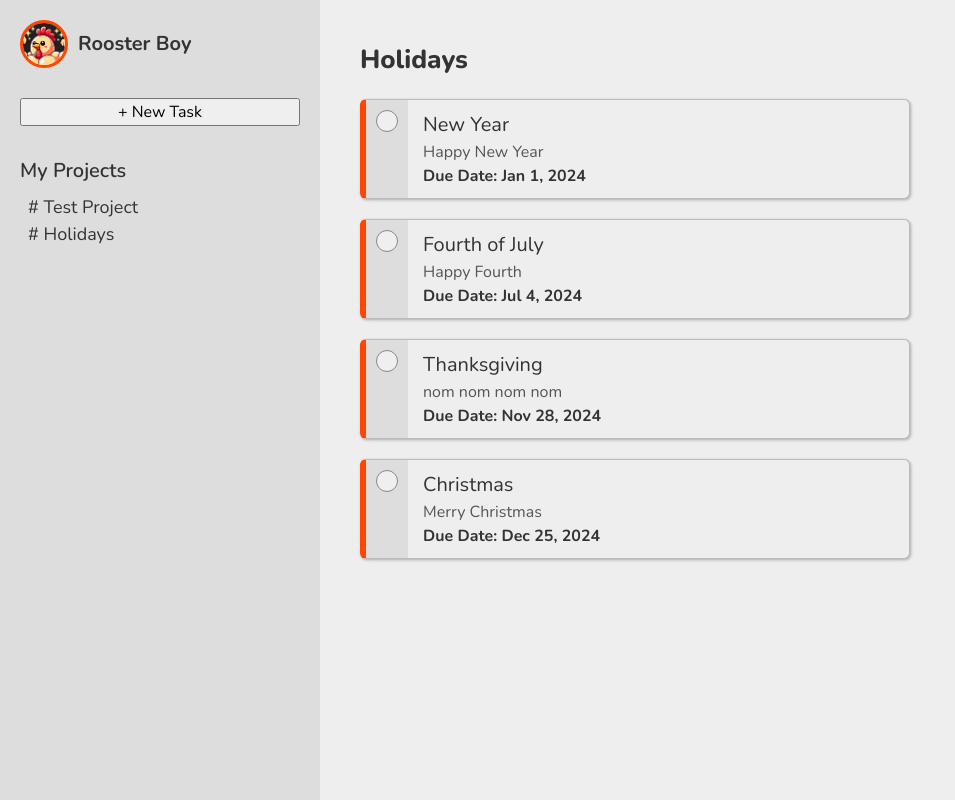
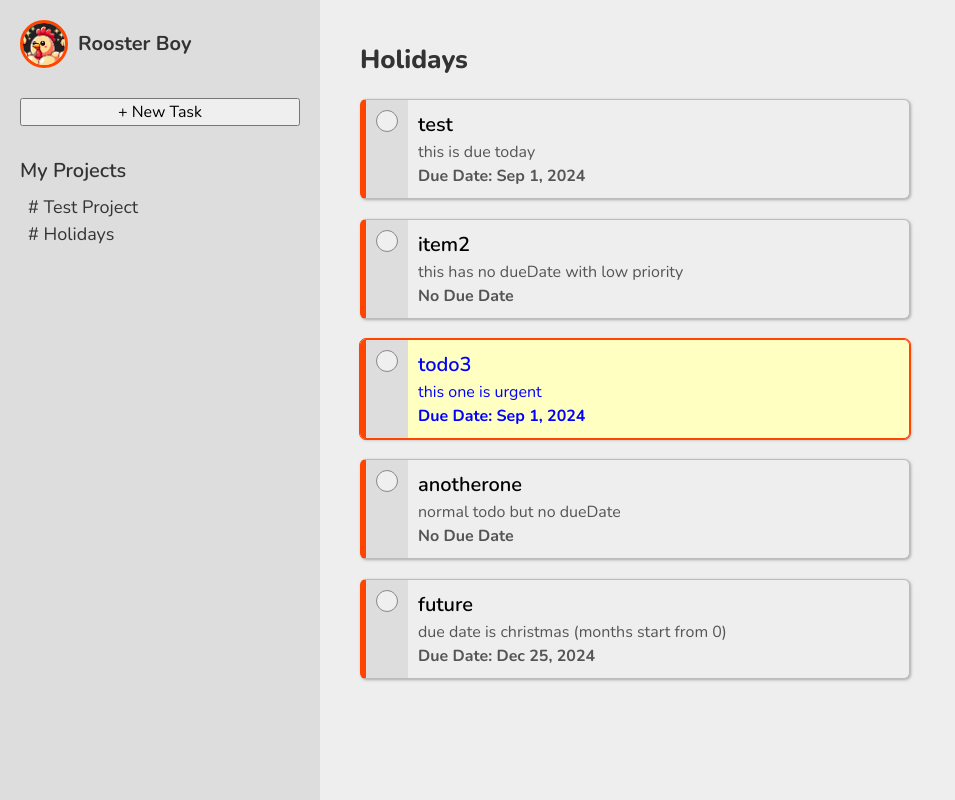
Before and after one commit to jprk8/todo-list, a website built with webpack: page src/template.html in a window 1280 px wide. Shown: the whole page, without its empty margins (0-955 px from the left). Built offline with nearby package versions, Linux system fonts and the light colour scheme.

Commit message:
Add different style for urgent Todo item

```diff
--- a/src/display-controller.js
+++ b/src/display-controller.js
@@ -20,15 +20,11 @@ function showProjectList(projects) {
 function showProject(project) {
     const container = document.querySelector('.main-container');
     for (const todo of project.todoArray) {
-        const todoCard = document.createElement('div');
-        todoCard.classList.add('todo-card');
-
         const todoTab = document.createElement('div');
         todoTab.classList.add('todo-tab');
         const completeBtn = document.createElement('button');
         completeBtn.classList.add('complete');
         todoTab.appendChild(completeBtn);
-        todoCard.appendChild(todoTab);
 
         const todoTitle = document.createElement('div');
         todoTitle.classList.add('todo-title');
@@ -38,14 +34,29 @@ function showProject(project) {
         todoNotes.textContent = todo.notes;
         const todoDate = document.createElement('div');
         todoDate.classList.add('todo-date');
-        const shortDate = format(todo.dueDate, 'MMM d, y');
-        todoDate.textContent = `Due Date: ${shortDate}`;
 
+        // handle items with no due date
+        if (todo.dueDate) {
+            const shortDate = format(todo.dueDate, 'MMM d, y');
+            todoDate.textContent = `Due Date: ${shortDate}`;
+        } else {
+            todoDate.textContent = 'No Due Date';
+        }
+
+        const todoCard = document.createElement('div');
         const todoMain = document.createElement('div');
-        todoMain.classList.add('todo-main');
+        // handle urgent cards
+        if (todo.priority === 0) {
+            todoCard.classList.add('todo-card-urgent');
+            todoMain.classList.add('todo-main-urgent');
+        } else {
+            todoCard.classList.add('todo-card');
+            todoMain.classList.add('todo-main');
+        }
         todoMain.appendChild(todoTitle);
         todoMain.appendChild(todoNotes);
         todoMain.appendChild(todoDate);
+        todoCard.appendChild(todoTab);
         todoCard.appendChild(todoMain);
         container.appendChild(todoCard);
     }
--- a/src/home.js
+++ /dev/null
@@ -1 +0,0 @@
-// Home page module to display Project Overview
--- a/src/index.js
+++ b/src/index.js
@@ -54,4 +54,4 @@ project2.listTodo();
 
 showProjectList(projects);
 showTitle(project2);
-showProject(project2);
+showProject(myProject);
--- a/src/style.css
+++ b/src/style.css
@@ -109,7 +109,8 @@ ul {
     gap: 20px;
 }
 
-.todo-card {
+.todo-card,
+.todo-card-urgent {
     width: 550px;
     background-color: #eee;
     border: 1px solid #bbb;
@@ -117,7 +118,12 @@ ul {
     border-radius: 6px;
     box-shadow: 1px 1px 3px darkgrey;
     display: flex;
-    gap: 10px;
+}
+
+.todo-card-urgent {
+    outline: 1px solid orangered;
+    border: 1px solid orangered;
+    border-left: 6px solid orangered;
 }
 
 .todo-tab {
@@ -125,17 +131,28 @@ ul {
     background-color: #ddd;
 }
 
-.todo-main {
-    padding: 10px 5px;
+.todo-main,
+.todo-main-urgent {
+    width: 100%;
+    padding: 10px;
+    border-top-right-radius: 6px;
+    border-bottom-right-radius: 6px;
+    color: #555;
+}
+
+.todo-main-urgent {
+    background-color: rgb(255, 255, 194);
+    color: blue;
 }
 
 .todo-title {
     font-size: 20px;
+    color: black;
+    font-weight: 600;
 }
 
-.todo-notes,
-.todo-dueDate {
-    color: #555;
+.todo-main-urgent .todo-title {
+    color: blue;
 }
 
 .todo-date {
```
